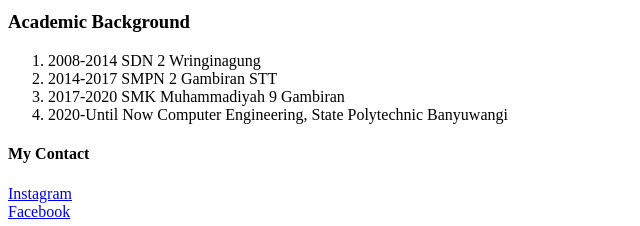
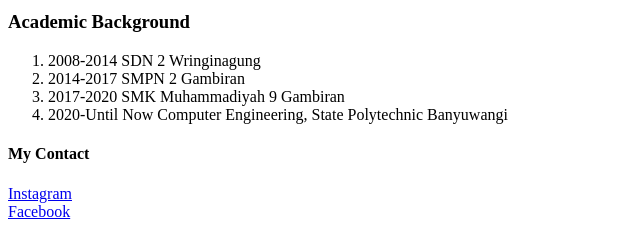
Before and after one commit to Erika-Diana-Safitri/web-basic-seal, a plain HTML site: page latihan.html in a window 1280 px wide. Shown: the part 687-913 px from the top of the page, 0-640 px from the left. Drawn offline with Linux system fonts and the light colour scheme.

Commit message:
changes letter

```diff
--- a/latihan.html
+++ b/latihan.html
@@ -20,7 +20,7 @@
     <h3>Academic Background</h3>
     <ol>
         <li>2008-2014 SDN 2 Wringinagung</li>
-        <li>2014-2017 SMPN 2 Gambiran STT</li>
+        <li>2014-2017 SMPN 2 Gambiran</li>
         <li>2017-2020 SMK Muhammadiyah 9 Gambiran</li>
         <li>2020-Until Now Computer Engineering, State Polytechnic Banyuwangi</li>
     </ol>
```
